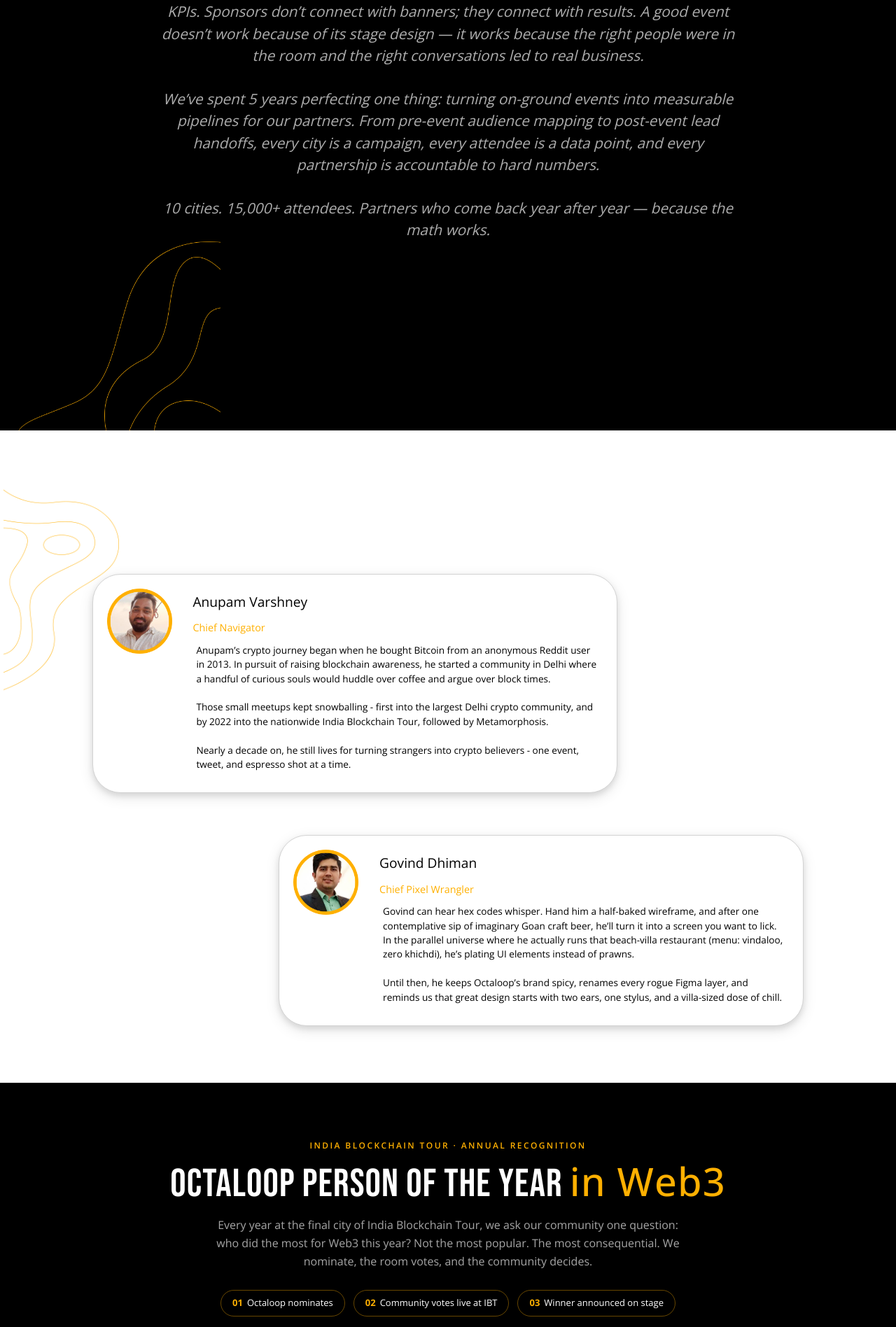
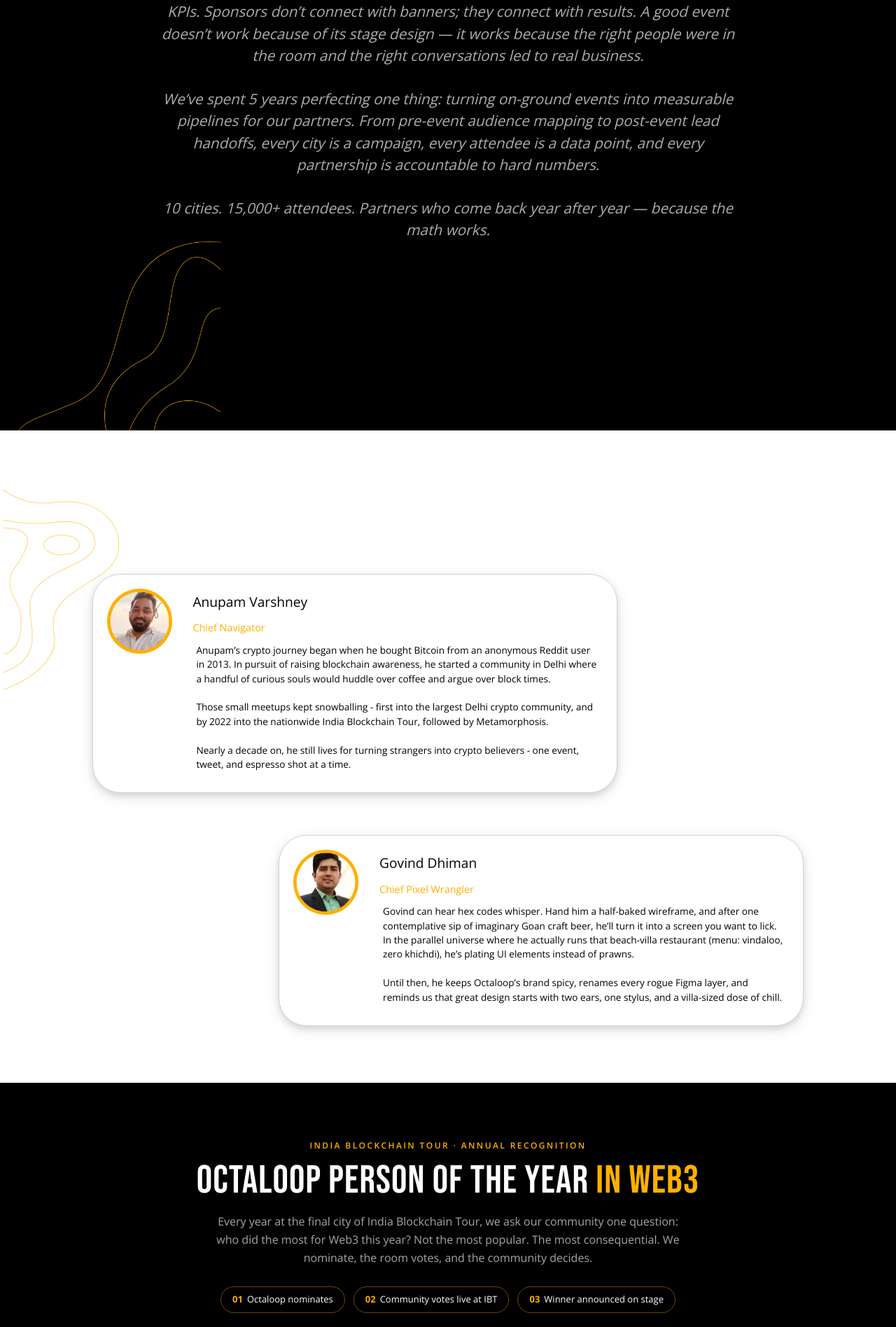
Before and after one commit to av535/octaloop, a Jekyll site: the page about-us/index.html, which Jekyll copies as it is, in a window 1280 px wide. Shown: the part 488-2384 px from the top of the page at 70% size. Built offline with Jekyll 4.4.1, drawn with Linux system fonts in a browser that asks for light colours; nearby versions of some CDN libraries; some web fonts are replaced; library files that are not in the unit come from our copies; grey boxes are pictures that could not be loaded.

Commit message:
POTY heading font

```diff
--- a/about-us/index.html
+++ b/about-us/index.html
@@ -470,7 +470,7 @@
     .poty-about .poty-wrap{max-width:1100px;margin:0 auto}
     .poty-about .poty-eyebrow{color:#ffb001;font-size:12px;letter-spacing:.2em;text-transform:uppercase;font-weight:600;text-align:center}
     .poty-about h2{font-family:'Bebas Neue',sans-serif;font-size:56px;letter-spacing:.02em;text-align:center;margin:8px 0 12px;color:#fff}
-    .poty-about h2 span{color:#ffb001}
+    .poty-about h2 span{color:#ffb001;font-family:'Bebas Neue',sans-serif !important}
     .poty-about .poty-intro{max-width:680px;margin:0 auto;text-align:center;color:rgba(255,255,255,.65);font-size:16px;line-height:1.6}
     .poty-about .poty-steps{display:flex;justify-content:center;gap:12px;flex-wrap:wrap;margin:28px 0 40px}
     .poty-about .poty-steps span{border:1px solid rgba(255,176,1,.4);border-radius:999px;padding:8px 16px;font-size:13px;color:#fff}
```
Also changed, not shown: 1 other file.
